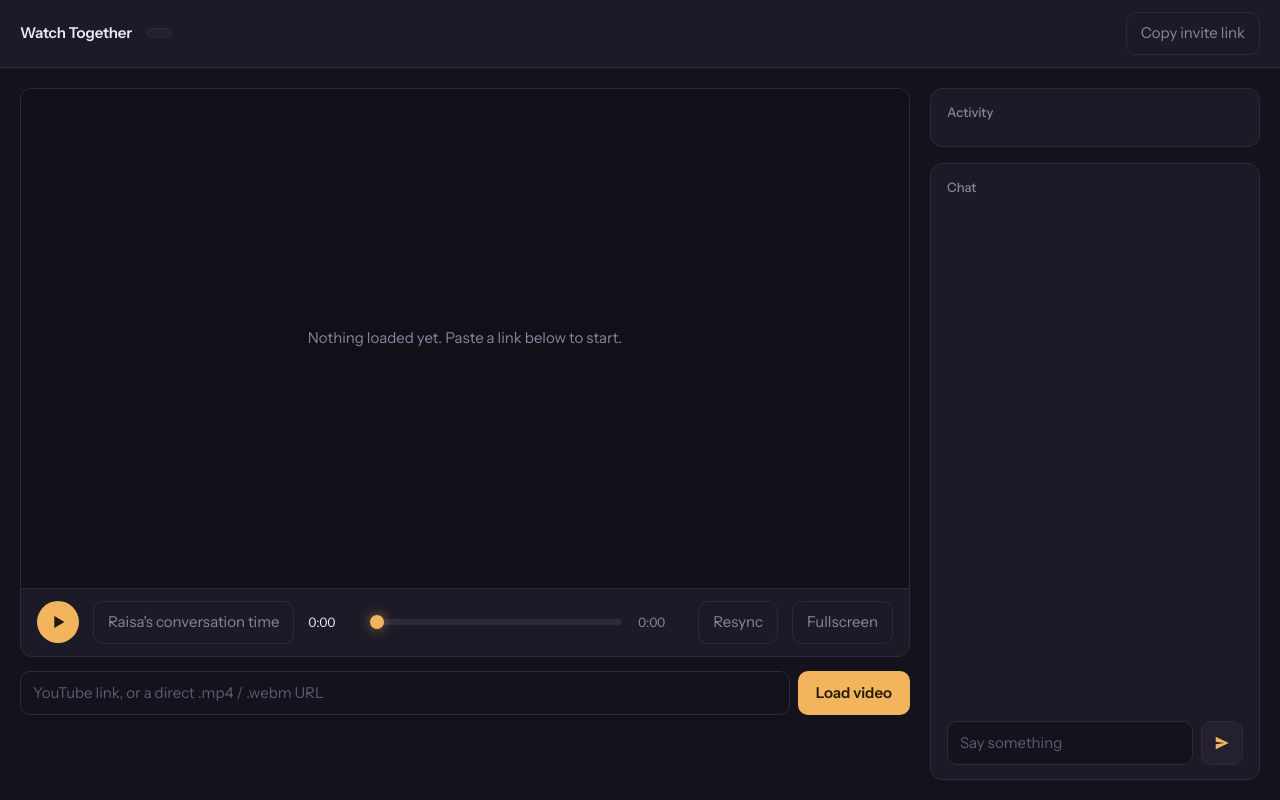
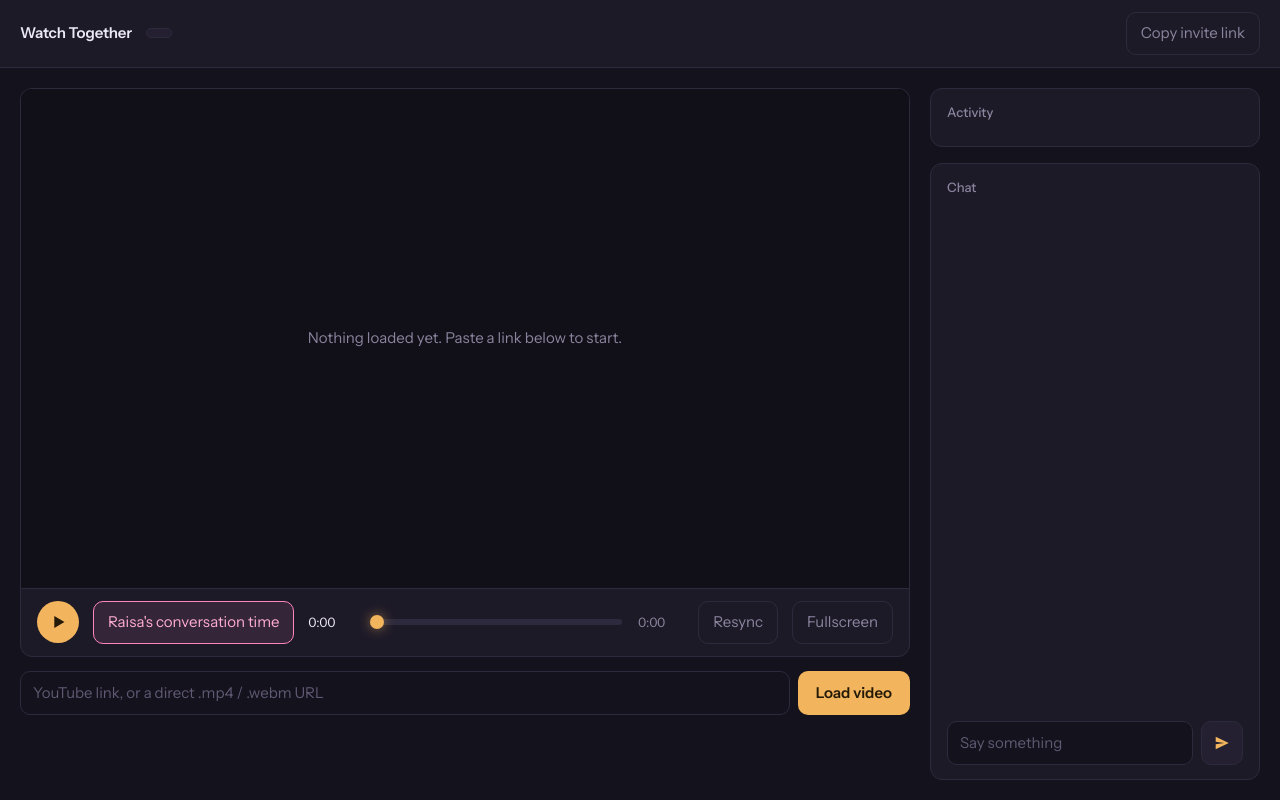
Before and after one commit to SamiB12/NightOwlzz, a website: page public/index.html in a window 1280 px wide. Shown: the part 800-1600 px from the top of the page. Drawn offline with nearby package versions, Linux system fonts and the light colour scheme.

Commit message:
Update style.css
Button for her

```diff
--- a/public/style.css
+++ b/public/style.css
@@ -367,3 +367,16 @@ input[type="text"]:focus { border-color: var(--lamp-dim); outline: none; }
 @media (prefers-reduced-motion: reduce) {
   * { transition: none !important; animation: none !important; }
 }
+
+#raisa-btn {
+  border-color: #ff85c0;
+  color: #ffadd2;
+  background: rgba(255, 133, 192, 0.1);
+  white-space: nowrap;
+}
+
+#raisa-btn:hover {
+  background: rgba(255, 133, 192, 0.25);
+  border-color: #ffadd2;
+  color: #ffffff;
+}
```
